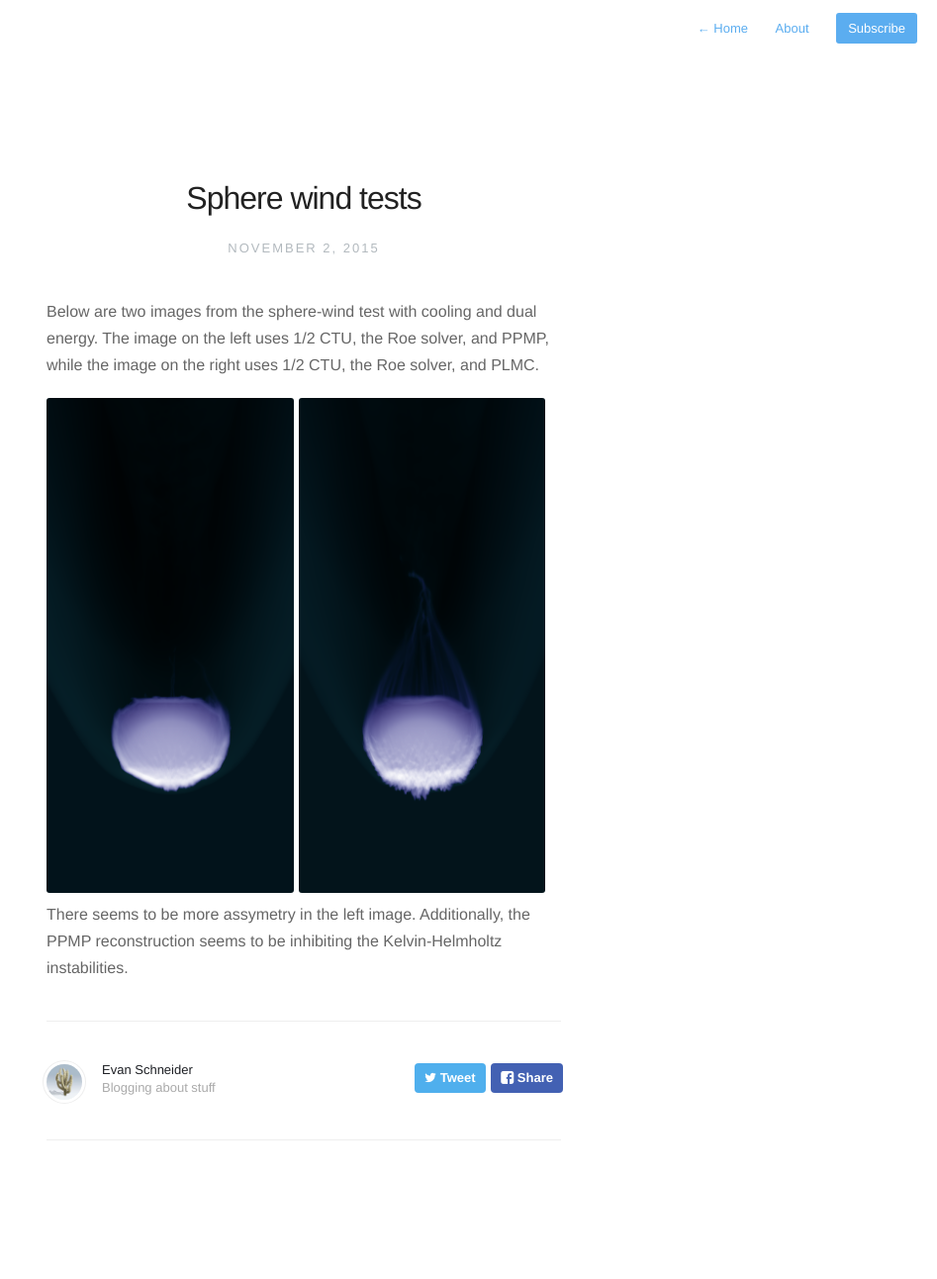
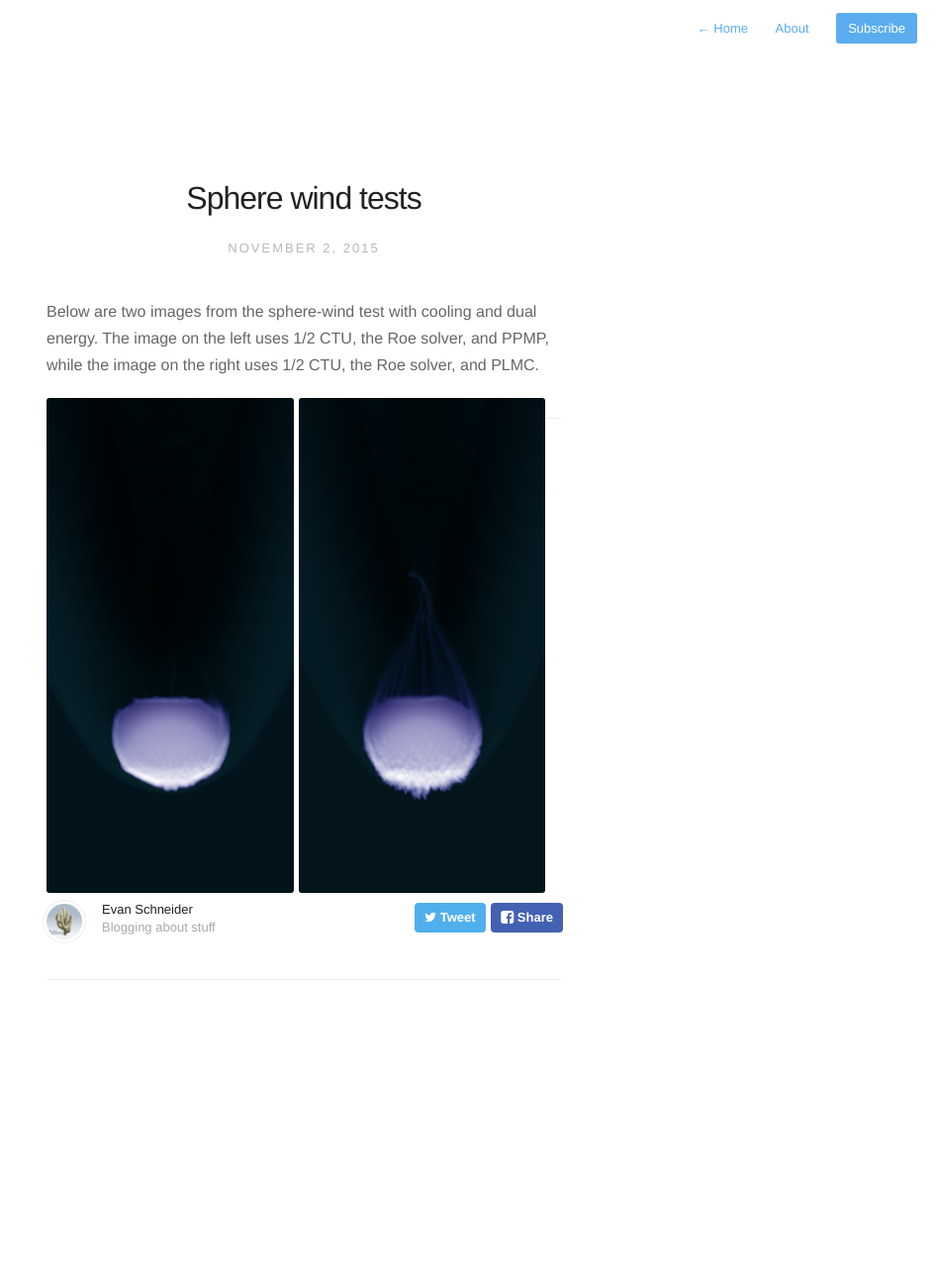
Before and after one commit to evaneschneider/site, a Jekyll site: the page built from _posts/2015-11-2-slab-tests.markdown, in a window 1280 px wide. Shown: the whole page at 99% size, without its empty margins (333-1280 px from the left). Built offline with Jekyll 4.4.1, drawn with Linux system fonts in a browser that asks for light colours; nearby versions of some CDN libraries; after the commit the page ends 1130 px from its top, so only the background shows below that.

Commit message:
Finished post

```diff
--- a/_posts/2015-11-2-slab-tests.markdown
+++ b/_posts/2015-11-2-slab-tests.markdown
@@ -9,6 +9,3 @@ Below are two images from the sphere-wind test with cooling and dual energy. The
 
 <img style="float: left; width: 48%; margin-right: 1%; margin-bottom: 0.5em;" src="{{ site.url }}assets/images/cloud_roe_ppmp.png">
 <img style="float: left; width: 48%; margin-right: 1%; margin-bottom: 0.5em;" src="{{ site.url }}assets/images/cloud_roe_plmc.png">
-
-There seems to be more assymetry in the left image. Additionally, the PPMP reconstruction seems to be
-inhibiting the Kelvin-Helmholtz instabilities.
```
